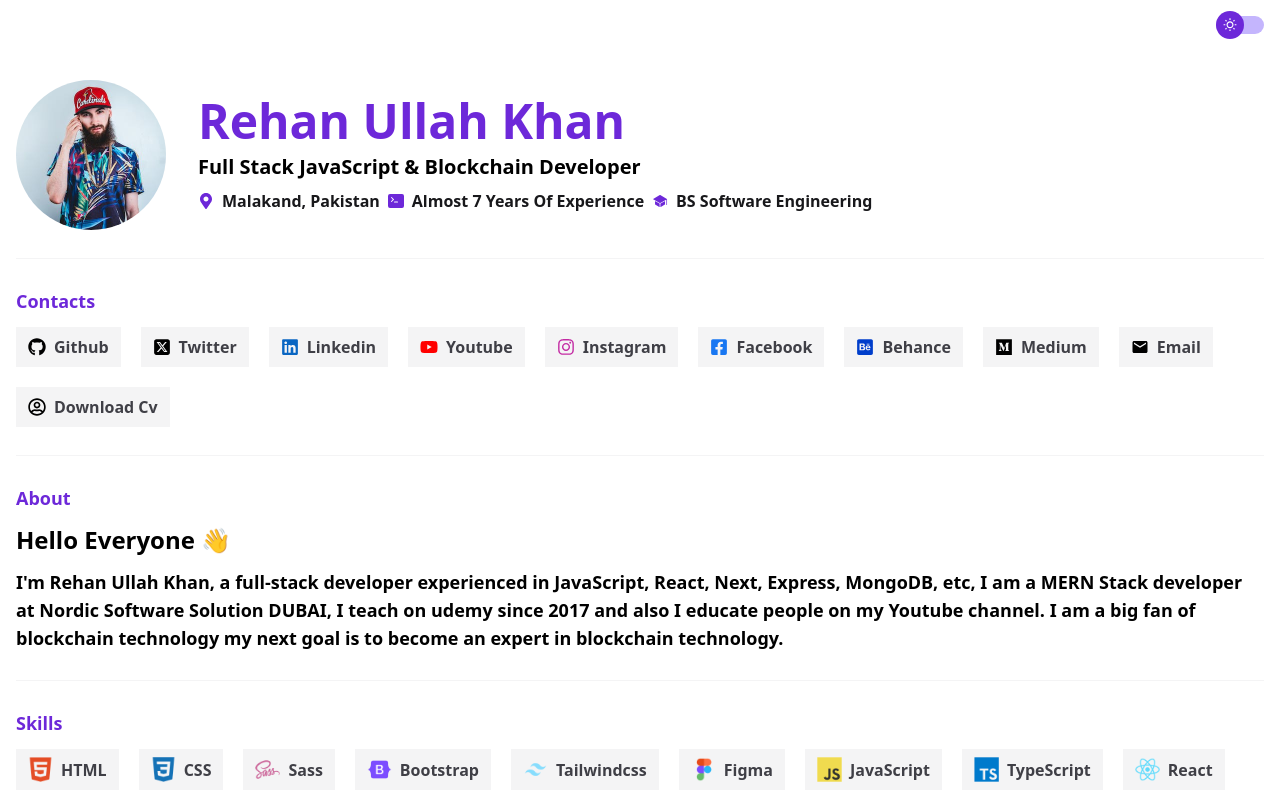
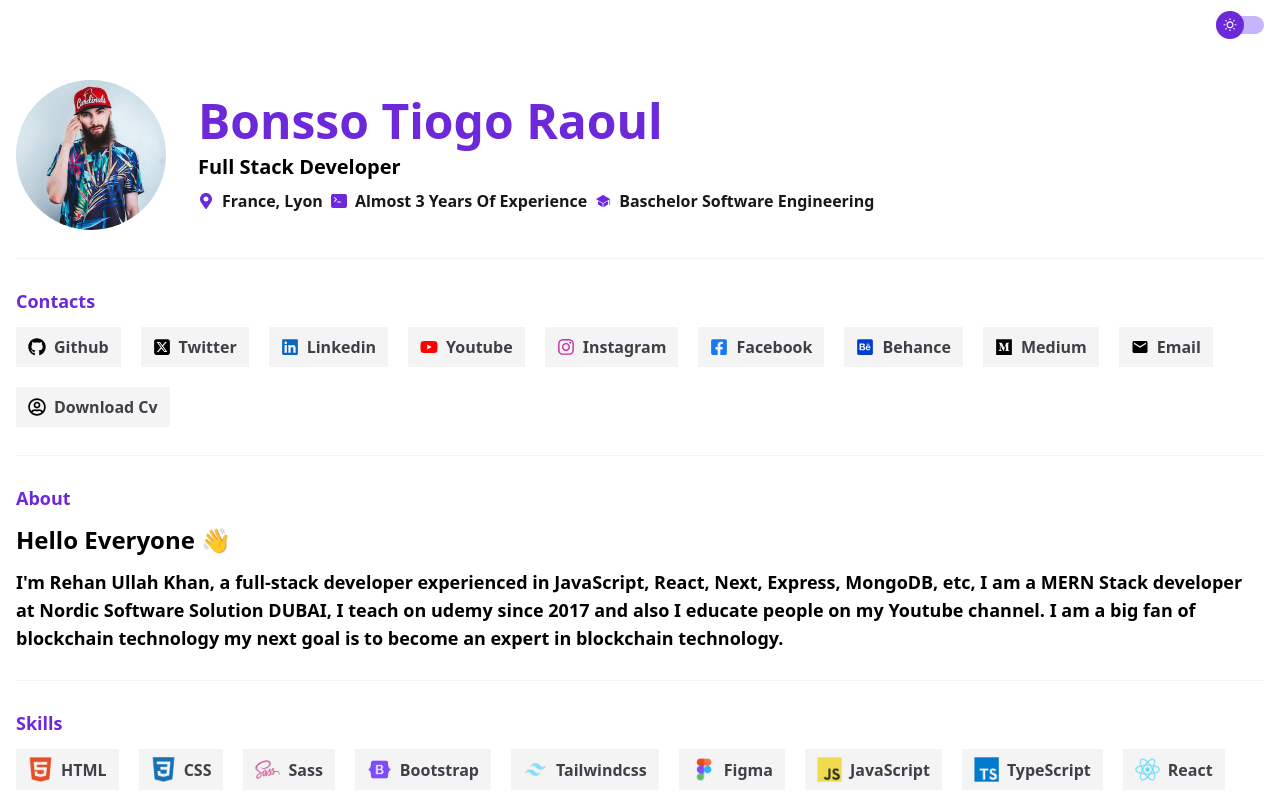
Before and after one commit to RaoulBonsso/nextjs_portfolio, a Next.js app in the folder portfolio/: page / in a window 1280 px wide. Shown: the top 800 px of the page. Built offline with nearby package versions, Linux system fonts and the light colour scheme.

Commit message:
Personal information setting part 1

```diff
--- a/portfolio/components/Footer.js
+++ b/portfolio/components/Footer.js
@@ -5,7 +5,7 @@ const Footer = () => {
     <footer className='border-t border-t-zinc-100 dark:border-t-zinc-800 mt-10'>
 <div className=' max-w-screen-xl mx-auto px-4 py-5'>
     <p className='text-sm font-semibold text-center text-zinc-800 dark:text-zinc-400 capitalize'>
-developed by <strong className='font-black'>joyboy</strong>
+developed by <strong className='font-black'>Bonsso Raoul</strong>
     </p>
 
 </div>
--- a/portfolio/data/header.js
+++ b/portfolio/data/header.js
@@ -1,9 +1,9 @@
 const data = {
     image: "/images/profile.jpg",
-    name: "rehan ullah khan",
-    jobTitle: "full stack javaScript & blockchain developer",
-    address: "malakand, pakistan",
-    experience: "Almost 7 years of experience",
-    education: "BS Software engineering",
+    name: "Bonsso Tiogo Raoul",
+    jobTitle: "full stack developer",
+    address: "France, Lyon",
+    experience: "Almost 3 years of experience",
+    education: "Baschelor Software engineering",
   };
   export default data;
```
